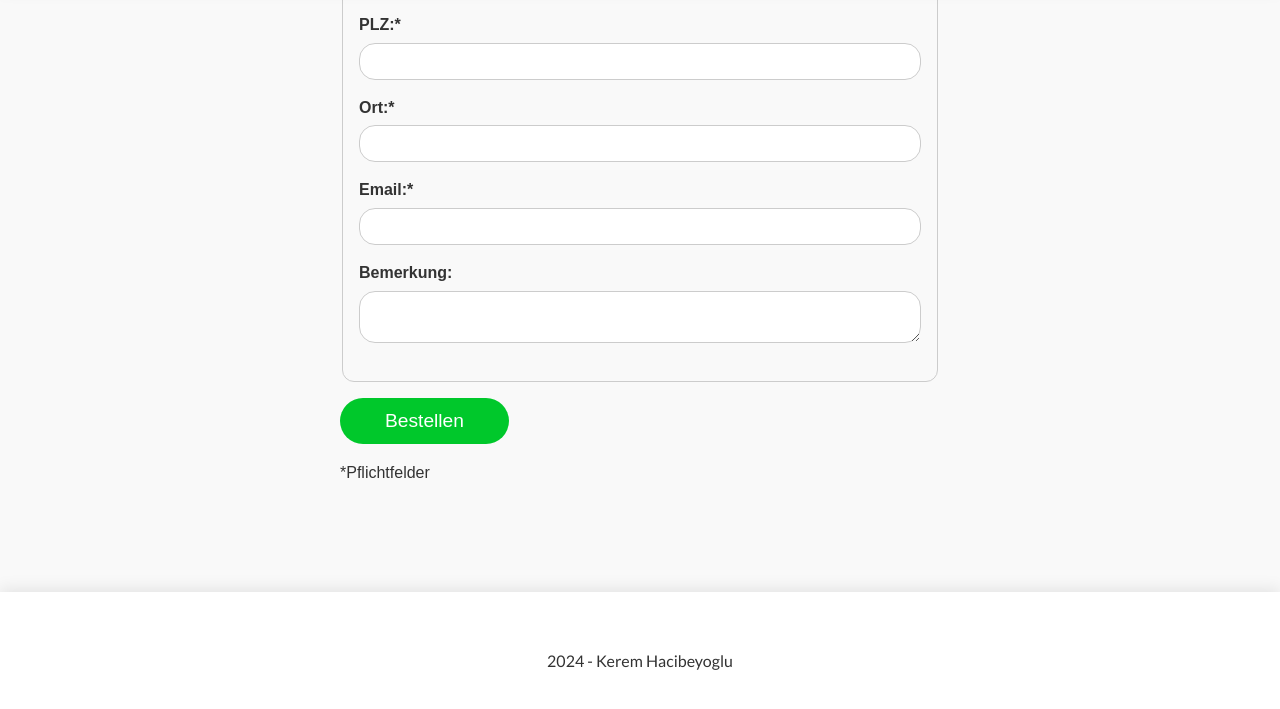
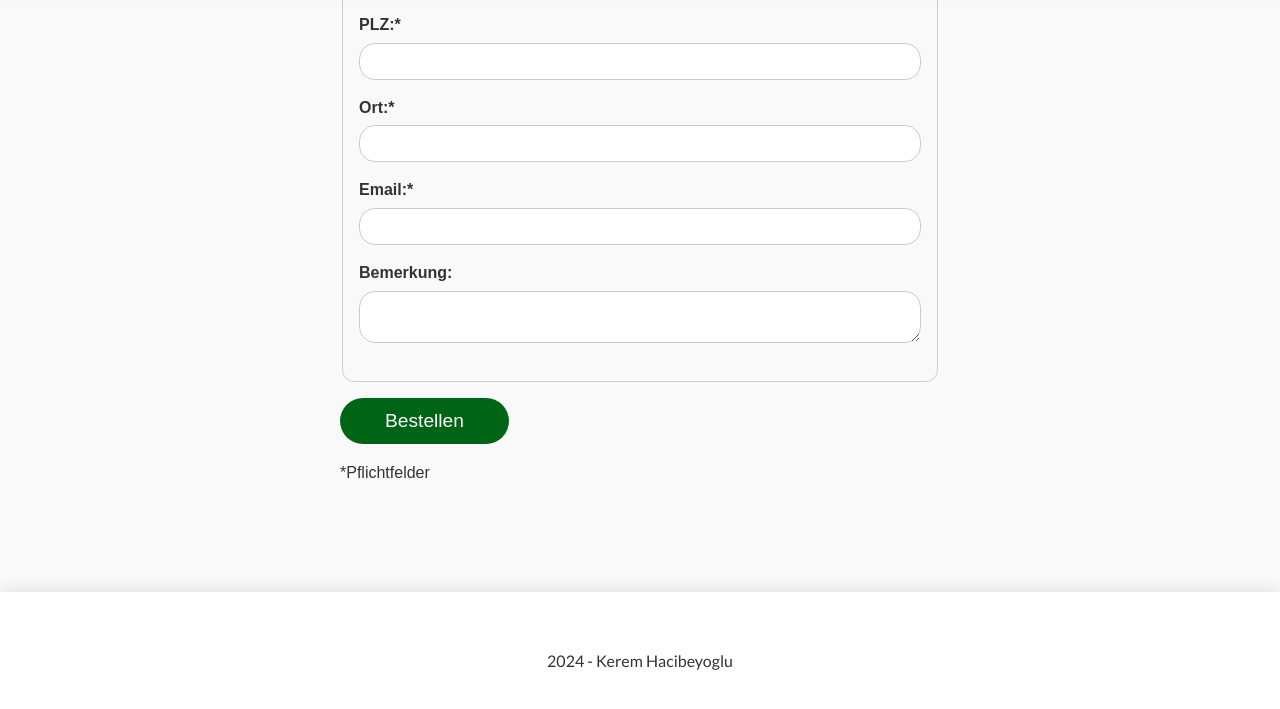
Before and after one commit to Zuschauer/Ladwig-Webformular, a plain HTML site: page index.html in a window 1280 px wide. In both pictures the pointer is over the button "Bestellen". Shown: the part 1637-2346 px from the top of the page. Drawn offline with Linux system fonts and the light colour scheme.

Commit message:
changed hover color

```diff
--- a/style.css
+++ b/style.css
@@ -177,5 +177,5 @@ footer {
 }
 
 .formular .btn:hover {
-    background-color: #00c82b;
+    background-color: #006416;
 }
```
